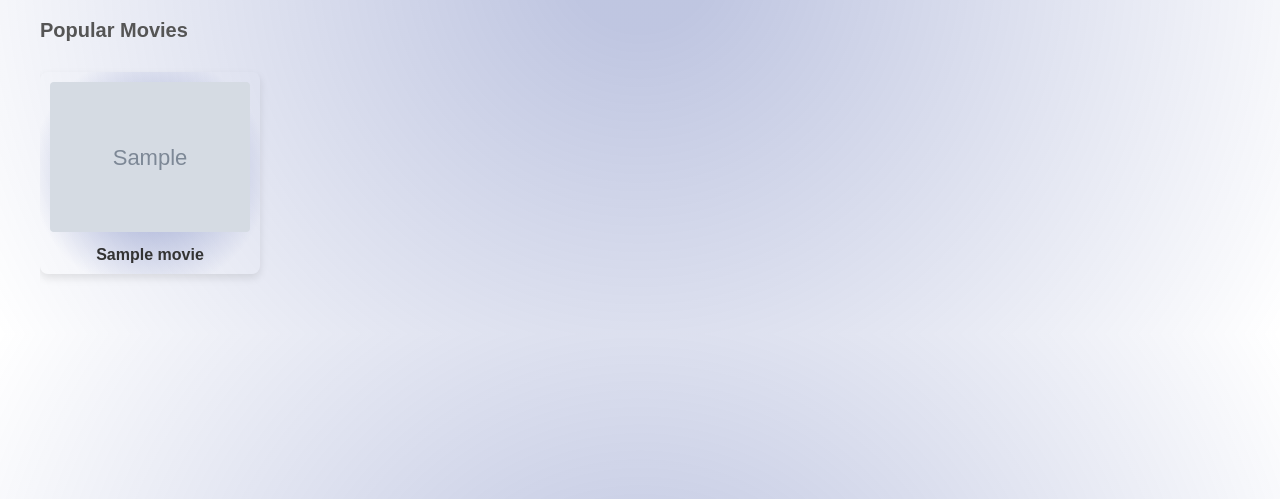
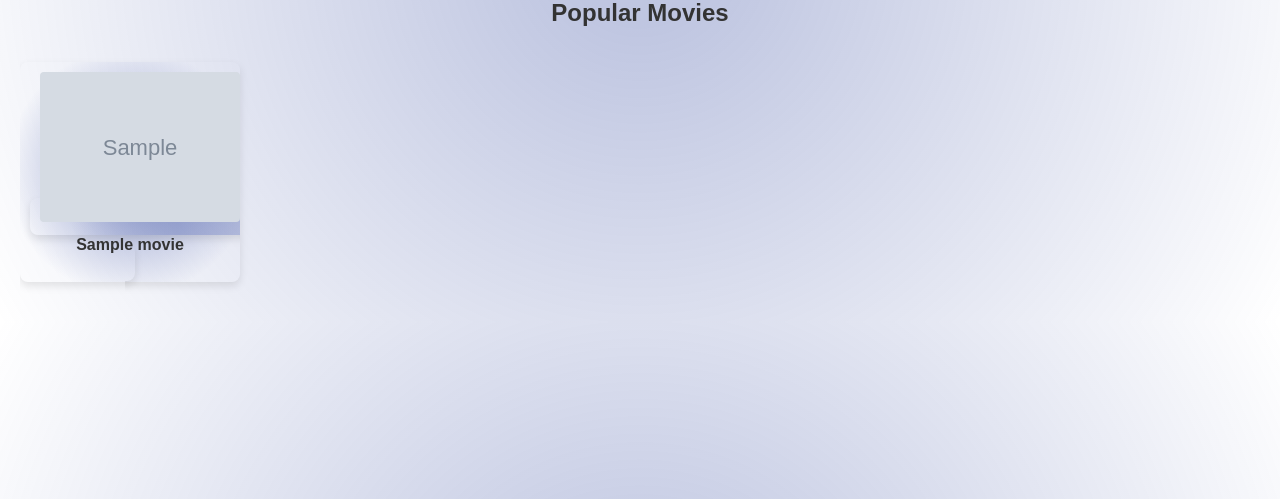
Before and after one commit to DuyHung-1254/test_rec, a Flask app: template templates/home.html in a window 1280 px wide. Shown: the part 421-920 px from the top of the page. Run offline with Flask 3, Linux system fonts and the light colour scheme; the template is opened without the code that fills it: most values are stand-ins (such as "Sample title", 1, 10 or a date in 2020); grey boxes marked "Sample" are stand-in pictures.

Commit message:
Add files via upload

```diff
--- a/templates/home.html
+++ b/templates/home.html
@@ -182,6 +182,19 @@
             mask-image: linear-gradient(180deg, #fff 71.48%, rgba(255, 255, 255, 0.4) 100%);
             height: 400px;
         }
+        a {
+    text-decoration: none;
+}
+
+/* Phần Popular Movies */
+.section-title {
+    font-size: 24px;
+    font-weight: bold;
+    margin-bottom: 15px;
+    color: #333;
+    text-align: center;
+}
+
     </style>
 </head>
 <body>
@@ -198,18 +211,32 @@
         </ul>
     </div>
 
-    <div id="mainContent" class="content">
+    <!-- <div id="mainContent" class="content">
         <div>
             <div class="section-title">Popular Movies</div>
             <div class="movie-container">
                 {% for movie in popular_movie %}
                     <div class="movie-card">
+                        <a href="/movie/{{movie.movie_id}}" class="movie-card back-link"></a>
                         <img src="{{ movie.poster }}" alt="{{ movie.title }}" class="movie-poster">
                         <div class="movie-title">{{ movie.title }}</div>
                     </div>
                 {% endfor %}
             </div>
         </div>
+    </div> -->
+
+    <div class="section-title">Popular Movies</div>
+    <div class="movie-container">
+        {% for movie in popular_movie %}
+            <div class="movie-card">
+                <!-- Đảm bảo rằng thẻ <a> bao quanh cả hình ảnh và tiêu đề -->
+                <a href="/movie/{{ movie.movie_id }}" class="movie-card">
+                    <img src="{{ movie.poster }}" alt="{{ movie.title }}" class="movie-poster">
+                    <div class="movie-title">{{ movie.title }}</div>
+                </a>
+            </div>
+        {% endfor %}
     </div>
 
     <div id="overlay" class="overlay" onclick="toggleSidebar()"></div>
```
